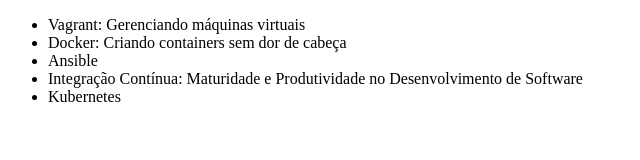
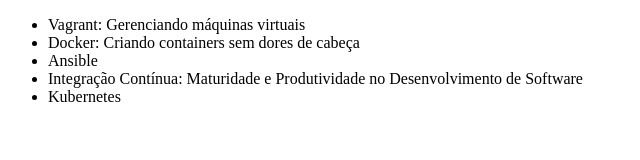
Before and after one commit to maspanhol/alura-git, a plain HTML site: page index.html in a window 1280 px wide. Shown: the full height of the page, 0-640 px from the left. Drawn offline with Linux system fonts and the light colour scheme.

Commit message:
outra alteração na linha do docker

```diff
--- a/index.html
+++ b/index.html
@@ -7,7 +7,7 @@
 <body>
     <ul>
         <li>Vagrant: Gerenciando máquinas virtuais</li>
-        <li>Docker: Criando containers sem dor de cabeça</li>
+        <li>Docker: Criando containers sem dores de cabeça</li>
         <li>Ansible</li>
         <li>Integração Contínua: Maturidade e Produtividade no Desenvolvimento de Software</li>
         <li>Kubernetes</li>
```
